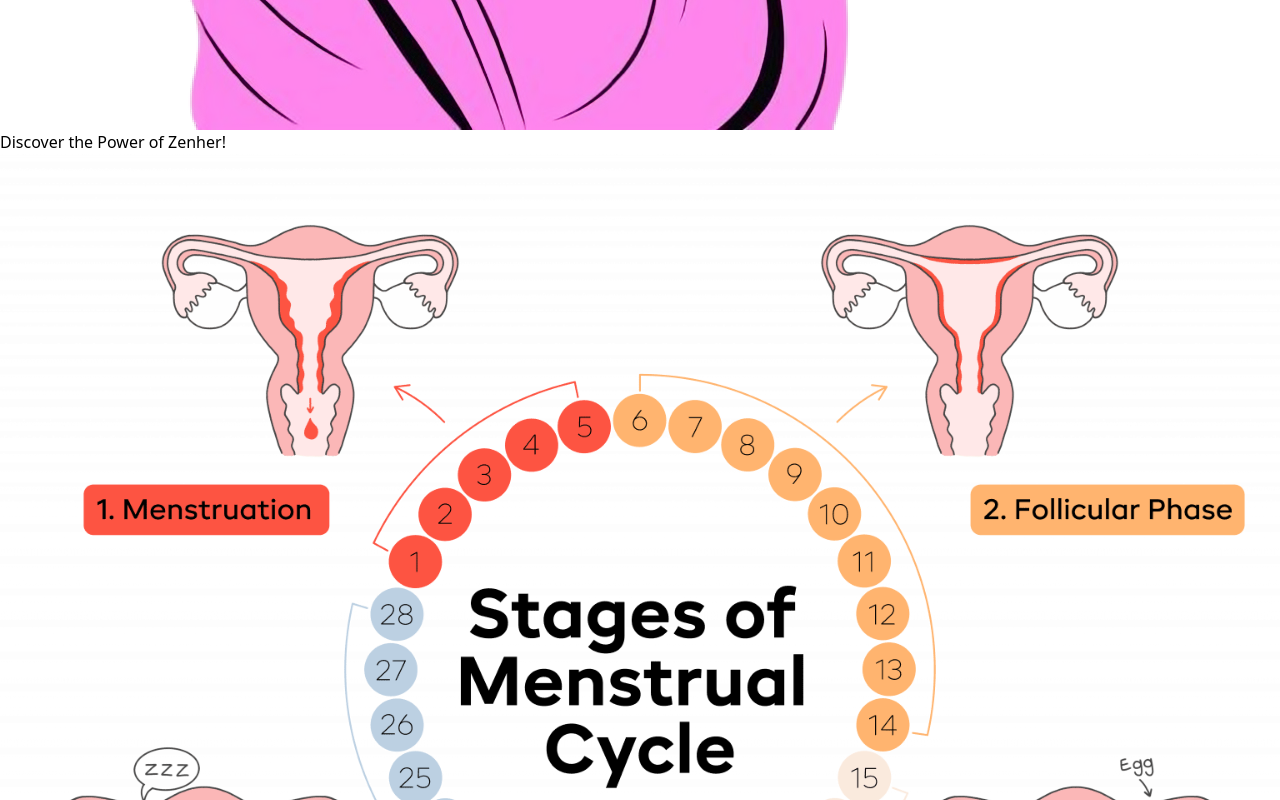
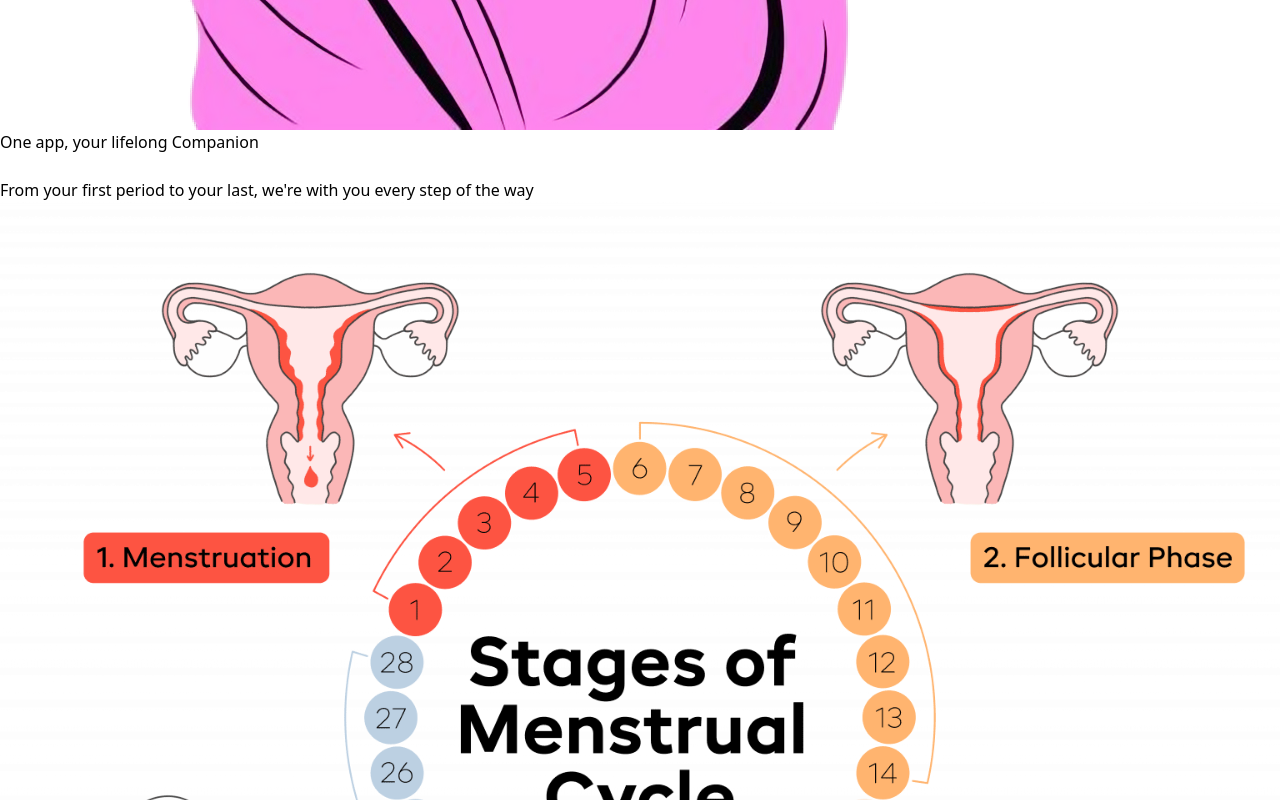
Before and after one commit to iamanimeshshukl/front, a React (Vite) app: page / in a window 1280 px wide. Shown: the part 2080-2880 px from the top of the page. Built offline with nearby package versions, Linux system fonts and the light colour scheme.

Commit message:
done with health compass logo

```diff
--- a/src/components/Mentor.jsx
+++ b/src/components/Mentor.jsx
@@ -1,6 +1,6 @@
 import React from "react";
 import img1 from "../assets/download.png";
-import img2 from "../assets/download.jpeg";
+import img2 from "../assets/Health Compass Logo PNG.png";
 
 const MentorSection = () => {
   return (
@@ -14,7 +14,7 @@ const MentorSection = () => {
   {[img1, img2].map((img, index) => (
     <div
       key={index}
-            className="bg-white shadow-lg border border-white rounded-xl flex flex-col items-center p-6 h-40 w-52 md:h-48 md:w-60 transition-transform duration-300 hover:scale-105 hover:shadow-xl"
+      className="bg-white shadow-lg border border-white rounded-xl flex justify-center items-center p-6 h-40 w-52 md:h-48 md:w-60 transition-transform duration-300 hover:scale-105 hover:shadow-xl"
     >
       <img src={img} alt={`Mentor ${index + 1}`} className="h-24 md:h-28 object-contain" />
     </div>
--- a/src/components/Productdetails.jsx
+++ b/src/components/Productdetails.jsx
@@ -38,8 +38,10 @@ const FloAppSection = () => {
     <section className="bg-gradient-to-r from-pink-50 to-purple-200 text-gray-900 py-16 px-6">
       <div className="max-w-6xl mx-auto text-center mb-12">
         <h2 className="text-5xl font-extrabold text-gray-800 tracking-wide leading-tight">
-          <span className="text-pink-600">Discover the Power of</span> <span className="text-purple-600">Zenher!</span>
+          <span className="text-pink-600">One app, your lifelong Companion</span>
         </h2>
+        <br></br>
+        <span className="text-gray-600 mt-3 text-sm sm:text-base md:text-lg font-medium">From your first period to your last, we're with you every step of the way</span>
       </div>
       <div className="max-w-6xl mx-auto space-y-12">
         {features.map((feature, index) => (
```
Also changed, not shown: src/assets/Health Compass Logo PNG.png (added). Lines whose indentation alone changed are shown as unchanged.
